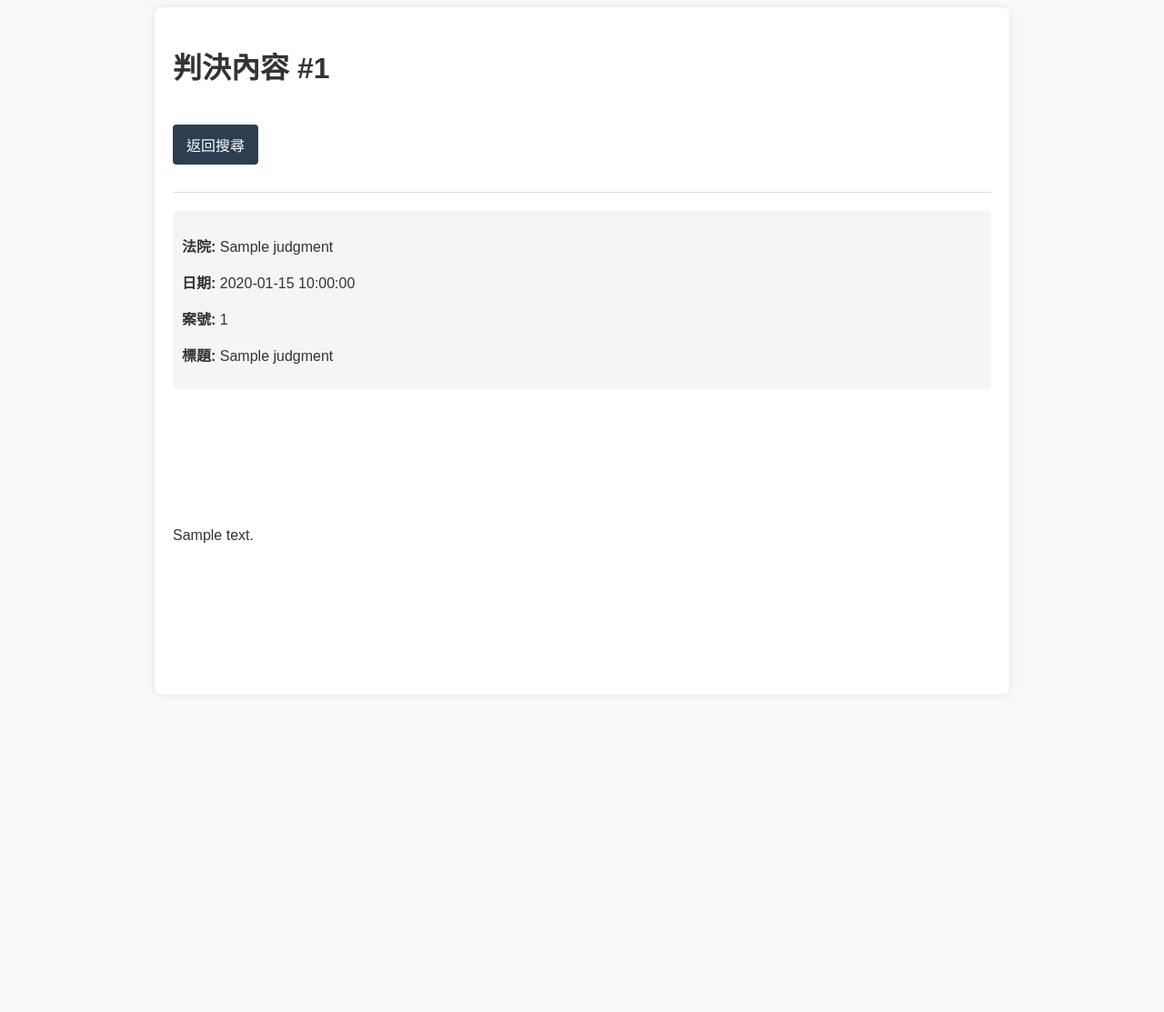
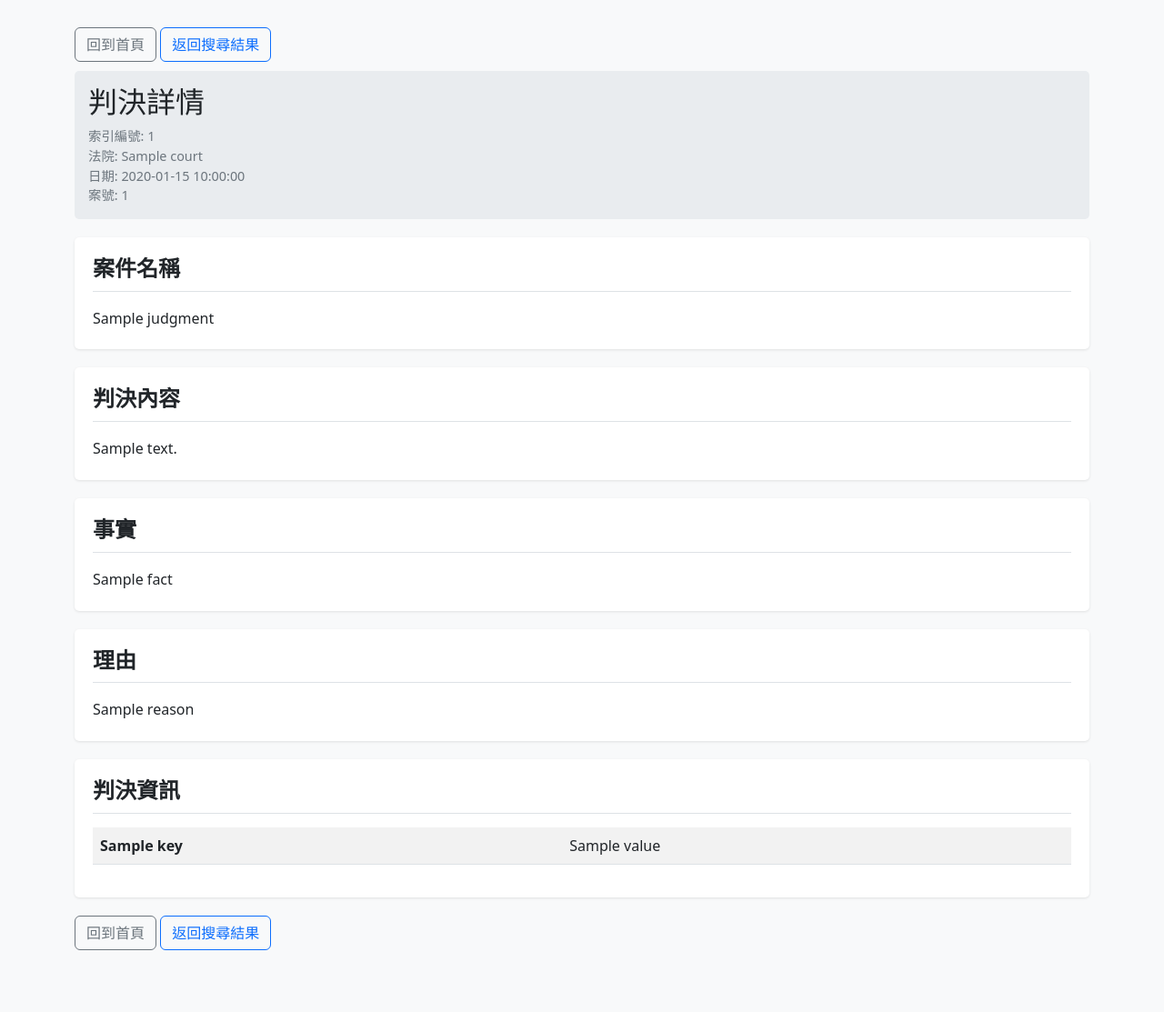
Before and after one commit to UDICatNCHU/FactorRetrieval, a Flask app: template templates/judgment.html in a window 1280 px wide. Shown: the whole page at 91% size. Before the commit the page ends 597 px from the top, so only its background shows below. Run offline with Flask 3, Linux system fonts and the light colour scheme; the template is opened without the code that fills it: most values are stand-ins (such as "Sample title", 1, 10 or a date in 2020).

Commit message:
新增判決數據處理邏輯，提取結構化資訊並處理編碼問題

```diff
--- a/app.py
+++ b/app.py
@@ -219,15 +219,95 @@
 
     # 處理可能的編碼問題
     if isinstance(judgment_data, dict):
+        # 確保判決數據中有必要的結構化資訊
+        if 'content' not in judgment_data and isinstance(judgment_data.get('fulltext'), str):
+            judgment_data['content'] = judgment_data['fulltext']
+
+        # 處理編碼和結構
         for key, value in judgment_data.items():
             if isinstance(value, str):
                 # 檢查是否包含可能的亂碼序列
                 if '\\u' in value or '\\x' in value:
                     try:
-                        # 嘗試解碼轉義序列
                         judgment_data[key] = bytes(value, 'utf-8').decode('unicode_escape')
                     except Exception:
                         pass
+
+                # 格式化和美化文本
+                if key in ['content', 'fact', 'reason', 'mainText']:
+                    # 替換換行符為HTML換行
+                    judgment_data[key] = value.replace('\n', '<br>')
+
+        # 從判決內容中提取結構化信息
+        if 'content' in judgment_data and ('fact' not in judgment_data or 'reason' not in judgment_data):
+            content = judgment_data['content']
+
+            # 提取事實、理由和主文
+            fact_match = None
+            reason_match = None
+
+            # 常見的分段標記
+            fact_patterns = ['事實及理由', '事實', '事  實']
+            reason_patterns = ['理由', '理  由']
+            main_patterns = ['主文', '主  文']
+
+            # 尋找事實部分
+            for pattern in fact_patterns:
+                if pattern in content:
+                    parts = content.split(pattern, 1)
+                    if len(parts) > 1:
+                        fact_match = pattern
+                        break
+
+            # 尋找理由部分
+            for pattern in reason_patterns:
+                if pattern in content:
+                    parts = content.split(pattern, 1)
+                    if len(parts) > 1:
+                        reason_match = pattern
+                        break
+
+            # 提取並設置結構化內容
+            if fact_match and reason_match:
+                fact_start = content.find(fact_match) + len(fact_match)
+                reason_start = content.find(reason_match)
+
+                if reason_start > fact_start:
+                    judgment_data['fact'] = content[fact_start:reason_start].strip()
+                    judgment_data['reason'] = content[reason_start + len(reason_match):].strip()
+
+            # 提取主文
+            for pattern in main_patterns:
+                if pattern in content:
+                    main_part = content.split(pattern, 1)[1].split(fact_match)[0] if fact_match in content else ""
+                    if main_part:
+                        judgment_data['mainText'] = main_part.strip()
+                        break
+
+        # 提取判決基本資訊
+        if 'content' in judgment_data:
+            content = judgment_data['content']
+
+            # 提取法院名稱
+            if 'court' not in judgment_data:
+                court_match = re.search(r'(.*?)(地方法院|高等法院|最高法院)', content[:200])
+                if court_match:
+                    judgment_data['court'] = court_match.group(0)
+
+            # 提取案號
+            if 'case_number' not in judgment_data:
+                case_match = re.search(r'[\u4e00-\u9fff]+\s*[\u4e00-\u9fff]*\s*字\s*第\s*\d+\s*號', content[:500])
+                if case_match:
+                    judgment_data['case_number'] = case_match.group(0)
+
+            # 提取日期
+            if 'date' not in judgment_data:
+                date_match = re.search(r'中華民國\s*\d+\s*年\s*\d+\s*月\s*\d+\s*日', content[:500])
+                if date_match:
+                    judgment_data['date'] = date_match.group(0)
+
+    # 確保判決索引顯示在數據中
+    judgment_data['index'] = index
 
     return render_template('judgment.html', judgment=judgment_data, index=index)
 
--- a/templates/judgment.html
+++ b/templates/judgment.html
@@ -2,186 +2,148 @@
 <html lang="zh-TW">
 <head>
     <meta charset="UTF-8">
-    <meta http-equiv="Content-Type" content="text/html; charset=utf-8">
     <meta name="viewport" content="width=device-width, initial-scale=1.0">
-    <title>判決內容 #{{ index }}</title>
-    <link rel="stylesheet" href="{{ url_for('static', filename='css/style.css') }}">
+    <title>判決詳情 - 索引 {{ index }}</title>
+    <link rel="stylesheet" href="https://cdn.jsdelivr.net/npm/bootstrap@5.2.3/dist/css/bootstrap.min.css">
     <style>
-        .judgment-container {
-            max-width: 900px;
-            margin: 0 auto;
+        body {
             padding: 20px;
-            background-color: #fff;
-            border-radius: 8px;
-            box-shadow: 0 0 10px rgba(0, 0, 0, 0.1);
+            background-color: #f8f9fa;
         }
         .judgment-header {
+            background-color: #e9ecef;
+            padding: 15px;
+            border-radius: 5px;
             margin-bottom: 20px;
-            padding-bottom: 10px;
-            border-bottom: 1px solid #ddd;
-        }
-        .judgment-content {
-            white-space: pre-wrap;
-            line-height: 1.6;
-            font-size: 16px;
-            font-family: "Arial Unicode MS", "Microsoft JhengHei", "Heiti TC", "LiHei Pro", sans-serif;
-        }
-        .judgment-meta {
-            background-color: #f5f5f5;
-            padding: 10px;
-            margin-bottom: 20px;
-            border-radius: 4px;
         }
         .judgment-section {
+            background-color: white;
+            padding: 20px;
+            border-radius: 5px;
+            margin-bottom: 20px;
+            box-shadow: 0 1px 3px rgba(0,0,0,0.1);
+        }
+        .judgment-title {
+            font-weight: bold;
+            border-bottom: 1px solid #dee2e6;
+            padding-bottom: 10px;
             margin-bottom: 15px;
         }
-        .judgment-section h3 {
-            color: #333;
-            border-bottom: 1px solid #eee;
-            padding-bottom: 5px;
+        .highlight {
+            background-color: #fffacd;
+            padding: 2px 5px;
+            border-radius: 3px;
         }
-        .back-link {
-            display: inline-block;
-            margin: 20px 0;
-            padding: 10px 15px;
-            background-color: #2c3e50;
-            color: white;
-            border-radius: 4px;
-            text-decoration: none;
+        .judgment-text {
+            line-height: 1.8;
+            white-space: pre-wrap;
         }
-        pre {
-            white-space: pre-wrap;
-            word-wrap: break-word;
-            font-family: inherit;
-            overflow: auto;
-            background-color: #f9f9f9;
-            padding: 10px;
-            border-radius: 4px;
-            border: 1px solid #e0e0e0;
+        .meta-info {
+            font-size: 0.9rem;
+            color: #6c757d;
         }
-        .error-message {
-            color: #d9534f;
-            background-color: #f2dede;
-            padding: 10px;
-            border-radius: 4px;
-            margin-bottom: 15px;
+        .nav-button {
+            margin: 10px 0;
         }
     </style>
 </head>
 <body>
-    <div class="judgment-container">
-        <div class="judgment-header">
-            <h1>判決內容 #{{ index }}</h1>
-            <a href="{{ url_for('index') }}" class="back-link">返回搜尋</a>
+    <div class="container">
+        <div class="nav-button">
+            <a href="{{ url_for('index') }}" class="btn btn-outline-secondary">回到首頁</a>
+            <a href="javascript:history.back()" class="btn btn-outline-primary">返回搜尋結果</a>
         </div>
 
-        {% if judgment %}
-            <div class="judgment-meta">
-                <!-- 顯示判決元數據 -->
-                {% if judgment.court_name %}
-                    <p><strong>法院:</strong> {{ judgment.court_name }}</p>
-                {% endif %}
+        <div class="judgment-header">
+            <h2>判決詳情</h2>
+            <div class="meta-info">索引編號: {{ index }}</div>
+            {% if judgment.court %}
+                <div class="meta-info">法院: {{ judgment.court }}</div>
+            {% endif %}
+            {% if judgment.date %}
+                <div class="meta-info">日期: {{ judgment.date }}</div>
+            {% endif %}
+            {% if judgment.case_number %}
+                <div class="meta-info">案號: {{ judgment.case_number }}</div>
+            {% endif %}
+        </div>
 
-                {% if judgment.date %}
-                    <p><strong>日期:</strong> {{ judgment.date }}</p>
-                {% endif %}
+        {% if judgment.title %}
+        <div class="judgment-section">
+            <h4 class="judgment-title">案件名稱</h4>
+            <div class="judgment-text">{{ judgment.title }}</div>
+        </div>
+        {% endif %}
 
-                {% if judgment.case_number %}
-                    <p><strong>案號:</strong> {{ judgment.case_number }}</p>
-                {% endif %}
+        <!-- 主要判決內容 -->
+        <div class="judgment-section">
+            <h4 class="judgment-title">判決內容</h4>
 
-                {% if judgment.title %}
-                    <p><strong>標題:</strong> {{ judgment.title }}</p>
-                {% endif %}
-            </div>
-
-            <div class="judgment-content">
-                {% if judgment.content %}
-                    <div class="judgment-section">
-                        <div id="judgment-text">{{ judgment.content|safe }}</div>
-                    </div>
-                {% elif judgment.full_text %}
-                    <div class="judgment-section">
-                        <div id="judgment-text">{{ judgment.full_text|safe }}</div>
-                    </div>
-                {% elif judgment.text %}
-                    <div class="judgment-section">
-                        <div id="judgment-text">{{ judgment.text|safe }}</div>
-                    </div>
-                {% else %}
-                    <!-- 嘗試遍歷所有字段並顯示長度超過100的文本內容 -->
-                    {% set found_content = false %}
+            {% if judgment.content %}
+                <div class="judgment-text">{{ judgment.content|safe }}</div>
+            {% elif judgment.mainText %}
+                <div class="judgment-text">{{ judgment.mainText|safe }}</div>
+            {% else %}
+                <div class="judgment-text">
                     {% for key, value in judgment.items() %}
-                        {% if value is string and value|length > 100 %}
-                            {% set found_content = true %}
-                            <div class="judgment-section">
-                                <h3>{{ key }}</h3>
-                                <div id="judgment-text-{{ key }}">{{ value|safe }}</div>
-                            </div>
+                        {% if key not in ['court', 'date', 'case_number', 'title', 'id', 'index'] and value|string|length > 100 %}
+                            <h5>{{ key }}</h5>
+                            <div>{{ value|safe }}</div>
+                            <hr>
                         {% endif %}
                     {% endfor %}
+                </div>
+            {% endif %}
+        </div>
 
-                    {% if not found_content %}
-                        <div class="judgment-section">
-                            <h3>判決內容</h3>
-                            <div id="judgment-data">{{ judgment|tojson(indent=2) }}</div>
-                        </div>
-                    {% endif %}
-                {% endif %}
+        <!-- 結構化判決部分 -->
+        {% if judgment.fact or judgment.reason or judgment.mainText %}
+            {% if judgment.fact %}
+            <div class="judgment-section">
+                <h4 class="judgment-title">事實</h4>
+                <div class="judgment-text">{{ judgment.fact|safe }}</div>
             </div>
-        {% else %}
+            {% endif %}
+
+            {% if judgment.reason %}
             <div class="judgment-section">
-                <p class="error-message">找不到判決內容或發生錯誤。</p>
+                <h4 class="judgment-title">理由</h4>
+                <div class="judgment-text">{{ judgment.reason|safe }}</div>
             </div>
+            {% endif %}
+
+            {% if judgment.mainText and not judgment.content %}
+            <div class="judgment-section">
+                <h4 class="judgment-title">主文</h4>
+                <div class="judgment-text">{{ judgment.mainText|safe }}</div>
+            </div>
+            {% endif %}
         {% endif %}
+
+        <!-- 判決元數據 -->
+        <div class="judgment-section">
+            <h4 class="judgment-title">判決資訊</h4>
+            <table class="table table-striped">
+                <tbody>
+                    {% for key, value in judgment.items() %}
+                        {% if key not in ['content', 'fact', 'reason', 'mainText']
+                               and value|string|length < 100 %}
+                            <tr>
+                                <td><strong>{{ key }}</strong></td>
+                                <td>{{ value }}</td>
+                            </tr>
+                        {% endif %}
+                    {% endfor %}
+                </tbody>
+            </table>
+        </div>
+
+        <div class="nav-button mb-5">
+            <a href="{{ url_for('index') }}" class="btn btn-outline-secondary">回到首頁</a>
+            <a href="javascript:history.back()" class="btn btn-outline-primary">返回搜尋結果</a>
+        </div>
     </div>
 
-    <script>
-        document.addEventListener('DOMContentLoaded', function() {
-            // 處理文本內容可能包含的HTML標籤
-            const judgmentTextElements = document.querySelectorAll('[id^="judgment-text"]');
-            judgmentTextElements.forEach(element => {
-                // 檢查內容是否含有HTML標籤
-                const content = element.innerHTML;
-                if (content.trim().length === 0) {
-                    element.innerHTML = '<p class="error-message">內容為空</p>';
-                }
-
-                // 如果內容看起來像HTML但未正確渲染，則用pre標籤包裹
-                if (content.includes('&lt;') && content.includes('&gt;')) {
-                    const pre = document.createElement('pre');
-                    pre.textContent = content;
-                    element.innerHTML = '';
-                    element.appendChild(pre);
-                }
-
-                // 檢查文本是否包含亂碼序列
-                if (/\\u[\dA-Fa-f]{4}|\\x[\dA-Fa-f]{2}/.test(content)) {
-                    try {
-                        // 嘗試解析Unicode轉義序列
-                        const decoded = JSON.parse('"' + content.replace(/"/g, '\\"') + '"');
-                        element.textContent = decoded;
-                    } catch (e) {
-                        console.error("解析Unicode失敗:", e);
-                    }
-                }
-            });
-
-            // 美化JSON顯示
-            const jsonElement = document.getElementById('judgment-data');
-            if (jsonElement) {
-                try {
-                    const jsonData = JSON.parse(jsonElement.textContent);
-                    const formattedJson = JSON.stringify(jsonData, null, 2);
-                    const pre = document.createElement('pre');
-                    pre.textContent = formattedJson;
-                    jsonElement.innerHTML = '';
-                    jsonElement.appendChild(pre);
-                } catch (e) {
-                    console.error("JSON解析失敗:", e);
-                }
-            }
-        });
-    </script>
+    <script src="https://cdn.jsdelivr.net/npm/bootstrap@5.2.3/dist/js/bootstrap.bundle.min.js"></script>
 </body>
 </html>
```
